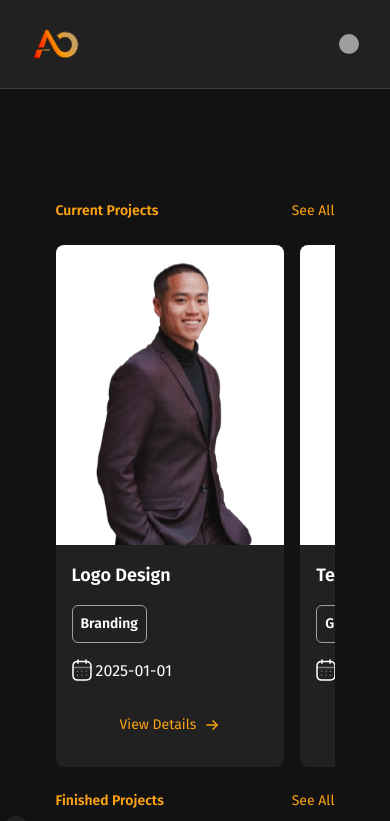
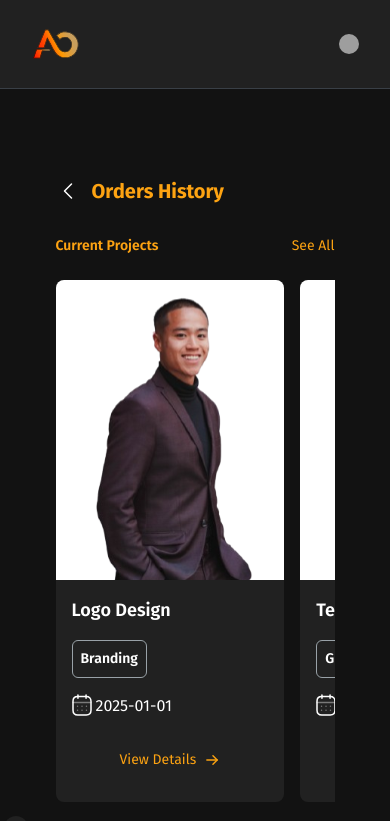
Before and after one commit to chubinaaa/artoa-FE, a Next.js app: page /profile/orders in a window 390 px wide. Shown: the top 821 px of the page. Built offline with nearby package versions, Linux system fonts and the light colour scheme; grey boxes are pictures that could not be loaded.

Commit message:
add mobile sidebar to pages

```diff
--- a/src/app/(user)/(profile)/profile/orders/page.tsx
+++ b/src/app/(user)/(profile)/profile/orders/page.tsx
@@ -1,11 +1,13 @@
 import GroupedOrders from "../_components/grouped-orders";
+import { MobileSidebar } from "../_components/mobile-sidebar";
 
 export default function OrdersPage() {
   return (
     <main>
       <div className="flex flex-col space-y-6 bg-background p-6 lg:rounded-2xl lg:border lg:border-muted-foreground lg:bg-secondary">
         <div>
-          <h1 className="hidden text-3xl font-bold lg:flex lg:flex-row">
+          <h1 className="inline-flex gap-3 text-xl font-bold text-primary md:text-3xl">
+            <MobileSidebar />
             Orders History
           </h1>
           <p className="mt-2 hidden text-sm text-muted-foreground lg:flex lg:flex-row">
--- a/src/app/(user)/(profile)/profile/page.tsx
+++ b/src/app/(user)/(profile)/profile/page.tsx
@@ -1,9 +1,14 @@
+import { MobileSidebar } from "./_components/mobile-sidebar";
 import PersonalInfo from "./_components/personal-info";
 import UserInfo from "./_components/user-info";
 
 export default function ProfilePage() {
   return (
     <div>
+      <h1 className="inline-flex gap-3 text-xl font-bold text-primary md:hidden md:text-3xl">
+        <MobileSidebar />
+        My Profile
+      </h1>
       <UserInfo />
       <PersonalInfo />
     </div>
```
